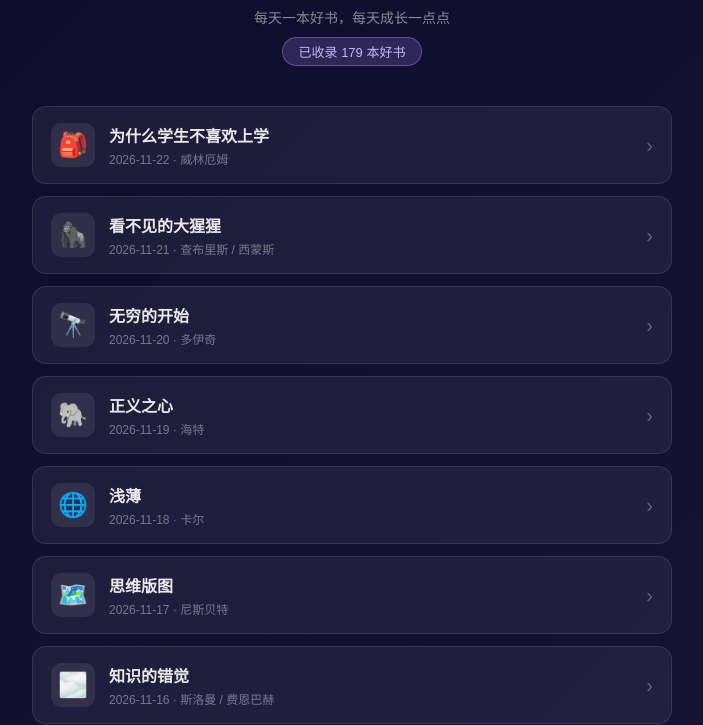
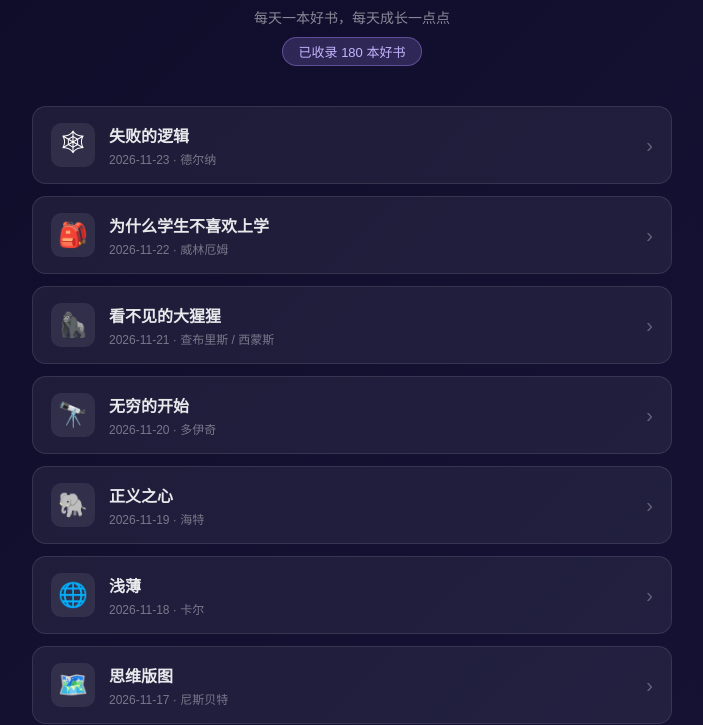
Before and after one commit to YUANSHENJIA/meiriyixue, a plain HTML site: page index.html in a window 1280 px wide. Shown: the part 99-824 px from the top of the page, without its empty margins (288-991 px from the left). Drawn offline with Linux system fonts and the light colour scheme.

Commit message:
Update index.html for 2026-11-23-每日一学-失败的逻辑.html

```diff
--- a/index.html
+++ b/index.html
@@ -52,9 +52,17 @@
 <div class="header">
   <h1>📚 每日一学</h1>
   <p>每天一本好书，每天成长一点点</p>
-  <span class="count-badge">已收录 179 本好书</span>
+  <span class="count-badge">已收录 180 本好书</span>
 </div>
 <div class="book-list">
+    <a class="book-card" href="2026-11-23-%E6%AF%8F%E6%97%A5%E4%B8%80%E5%AD%A6-%E5%A4%B1%E8%B4%A5%E7%9A%84%E9%80%BB%E8%BE%91.html">
+      <div class="book-emoji">🕸</div>
+      <div class="book-info">
+        <div class="book-name">失败的逻辑</div>
+        <div class="book-date">2026-11-23 · 德尔纳</div>
+      </div>
+      <div class="book-arrow">›</div>
+    </a>
     <a class="book-card" href="2026-11-22-%E6%AF%8F%E6%97%A5%E4%B8%80%E5%AD%A6-%E4%B8%BA%E4%BB%80%E4%B9%88%E5%AD%A6%E7%94%9F%E4%B8%8D%E5%96%9C%E6%AC%A2%E4%B8%8A%E5%AD%A6.html">
       <div class="book-emoji">🎒</div>
       <div class="book-info">
```
